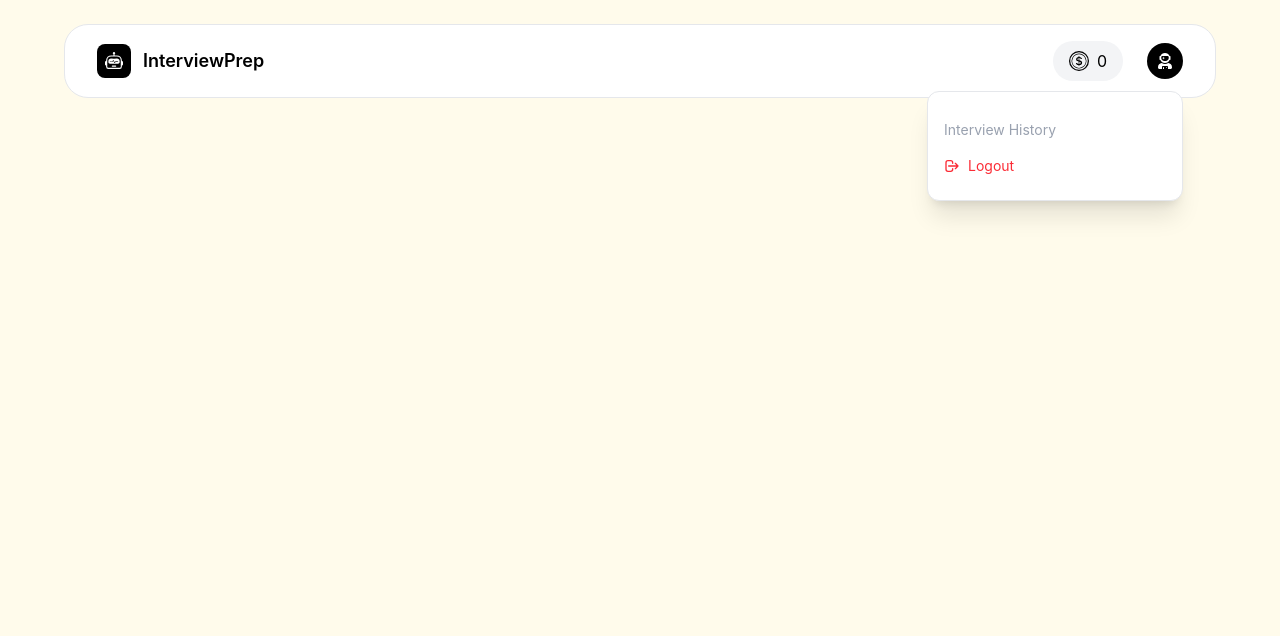
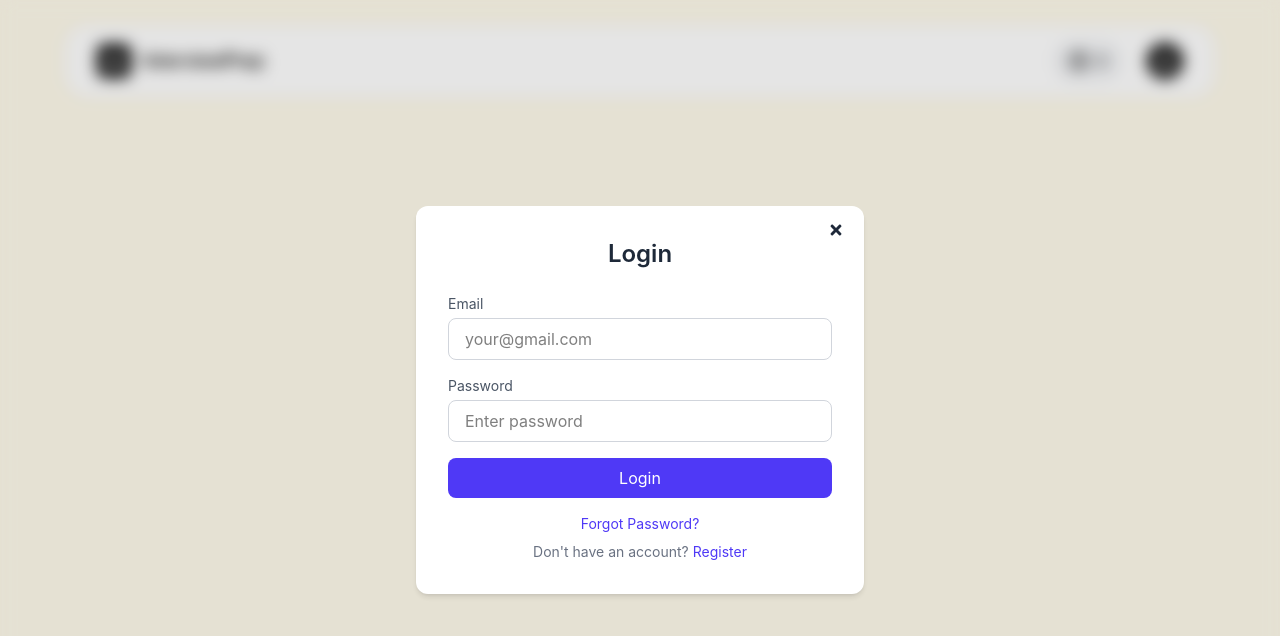
Before and after one commit to himanshukmwt/ai-interview-agent, a React (Vite) app in the folder client/: page / in a window 1280 px wide. Both pictures are taken after a click on the button 1165 px from the left and 61 px from the top of the page. Shown: the top 636 px of the page. Built offline with nearby package versions, Linux system fonts and the light colour scheme; no server answers.

Commit message:
AuthModel added

```diff
--- /dev/null
+++ b/client/src/components/AuthModel.jsx
@@ -0,0 +1,36 @@
+import { useEffect, useState } from "react";
+import { useSelector } from "react-redux"
+import {FaTimes} from 'react-icons/fa'
+import Login from "../pages/Login";
+import Register from "../pages/register";
+
+
+function AuthModel({onClose}) {
+    const userData=useSelector((state)=>state.action);
+    const [view, setView] = useState("login");
+
+    useEffect(()=>{
+        if(userData){
+            onClose();
+        }
+    },[userData,onClose]);
+  return (
+  <div className="fixed inset-0 z-[999] flex items-center justify-center bg-black/10 backdrop-blur-sm px-4">
+    <div className="relative w-full max-w-md">
+      <button onClick={onClose} className="absolute top-8 right-5 text-gray-800 hover:text-black text-xl cursor-pointer">
+        <FaTimes size={16} />
+      </button>
+
+      {view === "login" ? (
+          <Login isModel={true} onSwitchToRegister={() => setView("register")} />
+        ) : (
+          <Register isModel={true} onSwitchToLogin={() => setView("login")} />
+        )}
+
+
+    </div>
+  </div>
+);
+}
+
+export default AuthModel
--- a/client/src/components/Navbar.jsx
+++ b/client/src/components/Navbar.jsx
@@ -6,12 +6,14 @@ import {HiOutlineLogout} from 'react-icons/hi';
 import { useNavigate } from 'react-router-dom';
 import { logout } from '../services/api';
 import { setUserData } from '../redux/userSlice';
+import AuthModel from './AuthModel';
 
 function Navbar() {
     const navigate=useNavigate();
     const {userData}=useSelector((state)=>state.user);
     const [showCreditPopup,setShowCreditPopup]=useState(false);
     const [showUserPopup,setShowUserPopup]=useState(false);
+    const [showLogin, setShowLogin]=useState(false);
 
     const dispatch=useDispatch();
     const handleLogout=async()=>{
@@ -36,7 +38,12 @@ function Navbar() {
 
             </div>
             <div className='flex items-center gap-6 relative'>
-                <div onClick={()=>{setShowCreditPopup(!showCreditPopup), setShowUserPopup(false)}} className='relative'>
+                <div onClick={()=>{
+                    if(!userData){
+                        setShowLogin(true);
+                        return;
+                    }
+                    setShowCreditPopup(!showCreditPopup), setShowUserPopup(false)}} className='relative'>
                     <button className='flex items-center gap-2 bg-gray-100 px-4 py-2 rounded-full text-md hover:bg-gray-200 transition'>
                         <BsCoin size={20}/>
                         {userData?.credits || 0}
@@ -49,7 +56,12 @@ function Navbar() {
                     )}
                 </div>
                 <div className='relative'>
-                    <button onClick={()=>{setShowUserPopup(!showUserPopup),setShowCreditPopup(false)}}className='w-9 h-9 bg-black text-white rounded-full flex items-center justify-center font-semibold'>
+                    <button onClick={()=>{
+                         if(!userData){
+                        setShowLogin(true);
+                        return;
+                    }
+                        setShowUserPopup(!showUserPopup),setShowCreditPopup(false)}}className='w-9 h-9 bg-black text-white rounded-full flex items-center justify-center font-semibold'>
                         {userData ? userData?.name.slice(0,1).toUpperCase()
                         : <FaUserAstronaut/>}
                     </button>
@@ -68,6 +80,7 @@ function Navbar() {
             </div>
         </div>
 
+        {showLogin && <AuthModel onClose={()=>setShowLogin(false)}/>}
     </div>
   )
 }
--- a/client/src/pages/Login.jsx
+++ b/client/src/pages/Login.jsx
@@ -4,8 +4,8 @@ import { login } from "../services/api.js";
 import { useDispatch } from "react-redux";
 import { setUserData } from "../redux/userSlice.js";
 
-function Login() {
-  const dispatch=useDispatch();
+function Login({ isModel = false, onSwitchToRegister }) {
+  const dispatch = useDispatch();
   const navigate = useNavigate();
   const [formData, setFormData] = useState({ email: "", password: "" });
   const [message, setMessage] = useState({ text: "", type: "" });
@@ -35,7 +35,9 @@ function Login() {
     }
   }
   return (
-    <div className="min-h-screen bg-gray-100 flex items-center justify-center px-4">
+    <div
+      className={`w-full ${isModel ? "py-4" : "min-h-screen bg-gray-100 flex items-center justify-center px-4"}`}
+    >
       <div className="bg-white rounded-xl shadow-md w-full max-w-md p-8">
         <h2 className="text-2xl font-semibold text-center text-gray-800 mb-6">
           Login
@@ -91,9 +93,12 @@ function Login() {
           </div>
           <div>
             Don't have an account?{" "}
-            <Link to="/register" className="text-indigo-600 hover:underline">
+            <span
+              onClick={onSwitchToRegister}
+              className="text-indigo-600 cursor-pointer hover:underline"
+            >
               Register
-            </Link>
+            </span>
           </div>
         </div>
       </div>
--- a/client/src/pages/Register.jsx
+++ b/client/src/pages/Register.jsx
@@ -1,8 +1,8 @@
 import { useState } from "react";
-import { useNavigate, Link } from "react-router-dom";
+import { useNavigate } from "react-router-dom";
 import { register } from "../services/api.js";
 
-function Register() {
+function Register({ isModel = false, onSwitchToLogin }) {
   const navigate = useNavigate();
 
   const [formData, setFormData] = useState({
@@ -10,14 +10,14 @@ function Register() {
     email: "",
     password: "",
   });
-  const[message,setMessage]=useState({text:"", type:""});
+  const [message, setMessage] = useState({ text: "", type: "" });
   const [loading, setLoading] = useState(false);
 
-  const handleChange=(e)=> {
+  const handleChange = (e) => {
     setFormData({ ...formData, [e.target.name]: e.target.value });
-  }
+  };
 
-  const handleSubmit=async (e)=> {
+  const handleSubmit = async (e) => {
     e.preventDefault();
 
     if (!formData.name.trim() || !formData.email.trim() || !formData.password) {
@@ -25,7 +25,10 @@ function Register() {
     }
 
     if (formData.password.length < 6) {
-      return setMessage({ text: "Password must hava more than 6 characters", type: "error" });
+      return setMessage({
+        text: "Password must hava more than 6 characters",
+        type: "error",
+      });
     }
 
     try {
@@ -49,16 +52,20 @@ function Register() {
     } finally {
       setLoading(false);
     }
-  }
+  };
 
   return (
-    <div className="min-h-screen bg-gray-100 flex items-center justify-center px-4">
+    <div
+      className={`w-full ${isModel ? "py-4" : "min-h-screen bg-gray-100 flex items-center justify-center px-4"}`}
+    >
       <div className="bg-white rounded-xl shadow-md w-full max-w-md p-8">
-        <h2 className="text-2xl font-semibold text-center text-gray-800 mb-6">Register</h2>
+        <h2 className="text-2xl font-semibold text-center text-gray-800 mb-6">
+          Register
+        </h2>
 
         <form onSubmit={handleSubmit} className="space-y-4">
-          <div >
-            <label className="block text-sm text-gray-600 mb-1" >Name</label>
+          <div>
+            <label className="block text-sm text-gray-600 mb-1">Name</label>
             <input
               type="text"
               name="name"
@@ -69,7 +76,7 @@ function Register() {
             />
           </div>
 
-          <div >
+          <div>
             <label className="block text-sm text-gray-600 mb-1">Email</label>
             <input
               type="email"
@@ -78,11 +85,10 @@ function Register() {
               value={formData.email}
               onChange={handleChange}
               className="w-full px-4 py-2 border border-gray-300 rounded-lg focus:outline-none focus:border-indigo-500"
-
             />
           </div>
 
-          <div >
+          <div>
             <label className="block text-sm text-gray-600 mb-1">Password</label>
             <input
               type="password"
@@ -95,25 +101,34 @@ function Register() {
           </div>
 
           {message.text && (
-            <div className={`text-sm text-center px-4 py-2 rounded-lg ${
+            <div
+              className={`text-sm text-center px-4 py-2 rounded-lg ${
                 message.type === "success"
                   ? "bg-green-100 text-green-700"
                   : "bg-red-100 text-red-700"
-            }`}>
+              }`}
+            >
               {message.text}
             </div>
           )}
 
-          <button type="submit" disabled={loading} className="w-full py-2 bg-indigo-600 text-white rounded-lg hover:bg-indigo-700 transition disabled:opacity-50">
+          <button
+            type="submit"
+            disabled={loading}
+            className="w-full py-2 bg-indigo-600 text-white rounded-lg hover:bg-indigo-700 transition disabled:opacity-50"
+          >
             {loading ? "Registering..." : "Register"}
           </button>
         </form>
 
-
-
         <div className="mt-4 text-center text-sm text-gray-500">
           Already have an account?{""}
-          <Link to="/login"  className="text-indigo-600 hover:underline">sign in</Link>
+          <span
+            onClick={onSwitchToLogin}
+            className="text-indigo-600 cursor-pointer hover:underline"
+          >
+            sign in
+          </span>
         </div>
       </div>
     </div>
```
Lines whose indentation alone changed are shown as unchanged.
